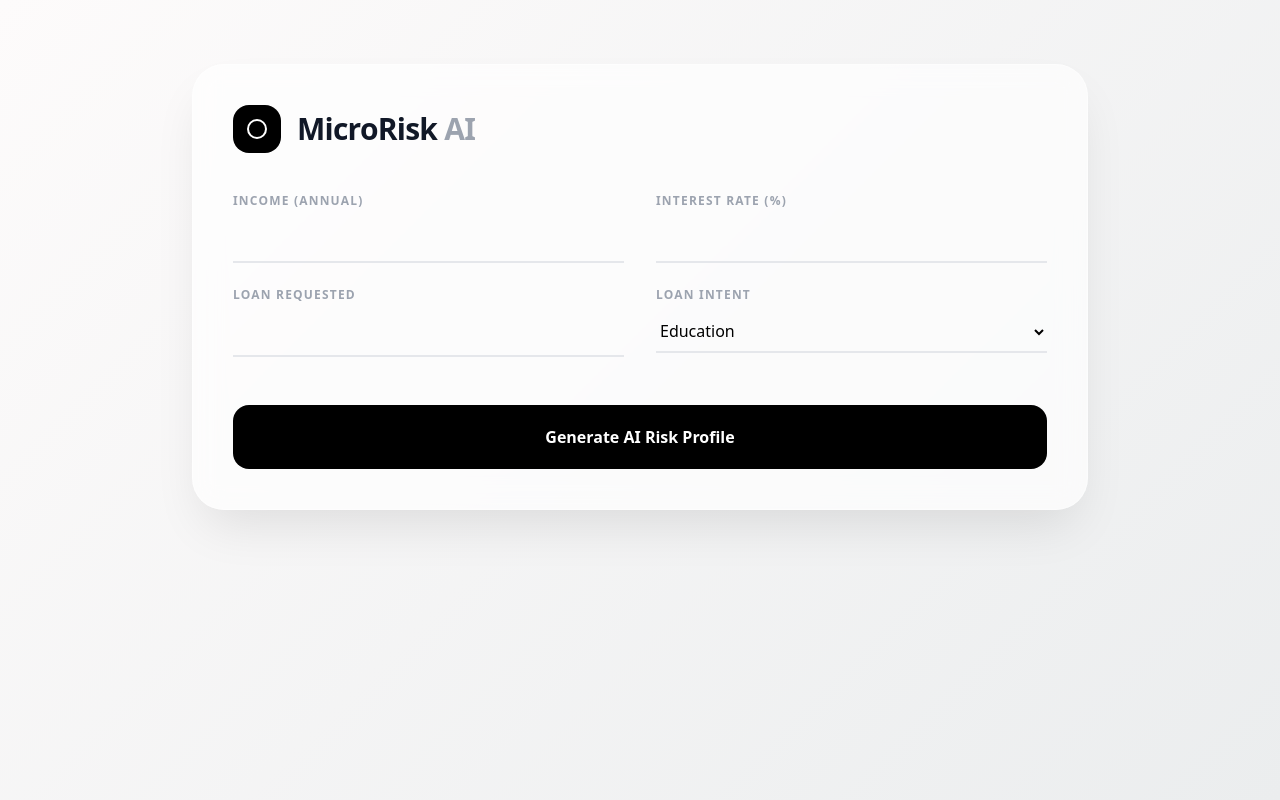
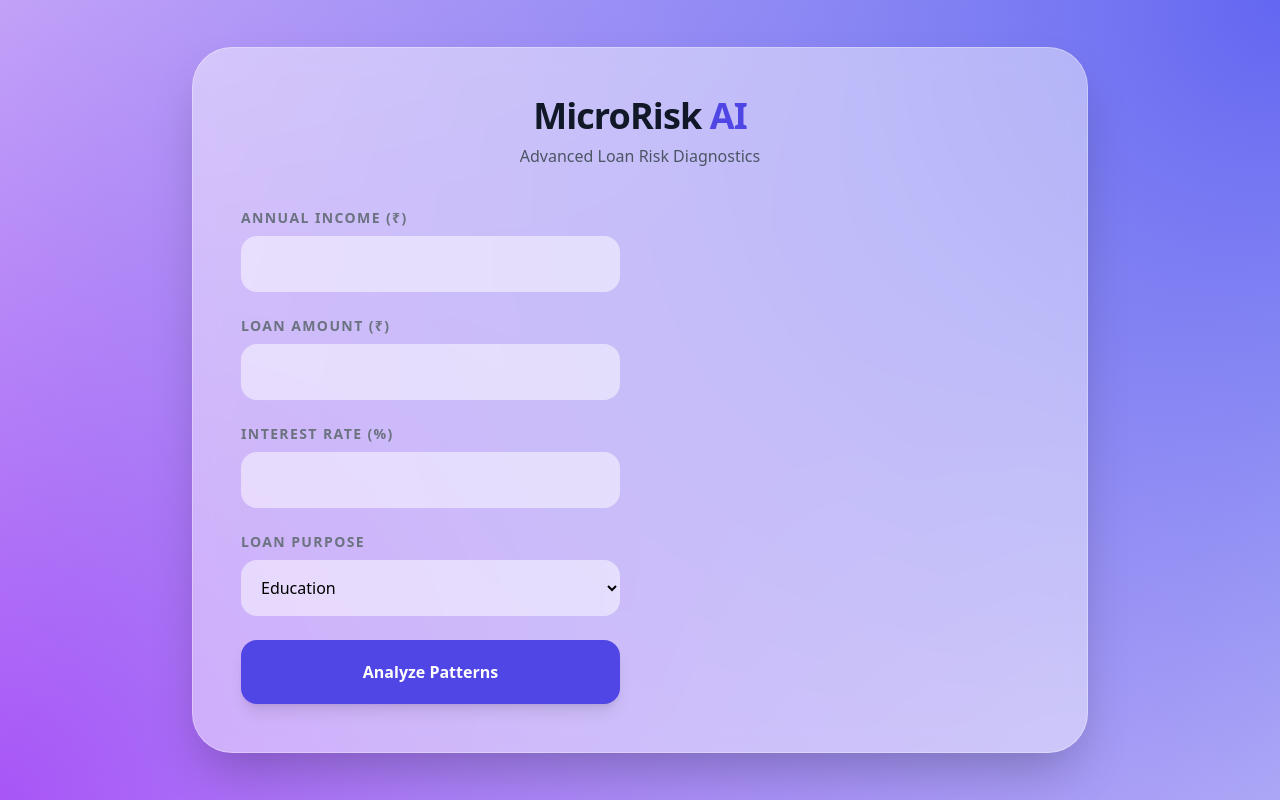
Before and after one commit to Aniketyadav29/CREDO-ONE, a plain HTML site: page index.html in a window 1280 px wide. Drawn offline with nearby package versions, Linux system fonts and the light colour scheme.

Commit message:
Update index.html

```diff
--- a/index.html
+++ b/index.html
@@ -3,99 +3,86 @@
 <head>
     <meta charset="UTF-8">
     <meta name="viewport" content="width=device-width, initial-scale=1.0">
-    <title>MicroRisk AI | Premium Lending Intelligence</title>
+    <title>MicroRisk AI | Financial Intelligence</title>
     <script src="https://cdn.tailwindcss.com"></script>
     <style>
-        .glass-panel {
-            background: rgba(255, 255, 255, 0.65);
-            backdrop-filter: blur(14px);
-            border: 1px solid rgba(255, 255, 255, 0.4);
-            box-shadow: 0 25px 50px -12px rgba(0, 0, 0, 0.1);
+        .glass {
+            background: rgba(255, 255, 255, 0.45);
+            backdrop-filter: blur(12px);
+            border: 1px solid rgba(255, 255, 255, 0.3);
         }
         body {
-            background: linear-gradient(135deg, #fdfbfb 0%, #ebedee 100%);
+            background: radial-gradient(circle at top right, #6366f1, transparent),
+                        radial-gradient(circle at bottom left, #a855f7, transparent),
+                        #f9fafb;
             min-height: 100vh;
         }
     </style>
 </head>
-<body class="p-6">
-    <div class="max-w-4xl mx-auto mt-10">
-        <div class="glass-panel rounded-[2rem] p-10">
-            <div class="flex items-center gap-4 mb-10">
-                <div class="h-12 w-12 bg-black rounded-2xl flex items-center justify-center">
-                    <div class="h-5 w-5 border-2 border-white rounded-full"></div>
-                </div>
-                <h1 class="text-3xl font-bold tracking-tight text-gray-900">MicroRisk <span class="text-gray-400">AI</span></h1>
+<body class="flex items-center justify-center p-6">
+    <div class="max-w-4xl w-full glass rounded-[2.5rem] p-8 md:p-12 shadow-2xl">
+        <div class="mb-10 text-center">
+            <h1 class="text-4xl font-extrabold text-gray-900 tracking-tight">MicroRisk <span class="text-indigo-600">AI</span></h1>
+            <p class="text-gray-600 mt-2 font-medium">Advanced Loan Risk Diagnostics</p>
         </div>
 
-            <form id="loanForm" class="grid grid-cols-1 md:grid-cols-2 gap-8">
-                <div class="space-y-6">
+        <div class="grid md:grid-cols-2 gap-10">
+            <form id="riskForm" class="space-y-6">
                 <div>
-                        <label class="block text-xs font-bold text-gray-400 uppercase tracking-widest mb-2">Income (Annual)</label>
-                        <input type="number" name="person_income" required class="w-full bg-transparent border-b-2 border-gray-200 focus:border-black transition-colors py-2 outline-none text-lg">
+                    <label class="block text-sm font-bold text-gray-500 uppercase tracking-widest mb-2">Annual Income (₹)</label>
+                    <input type="number" name="person_income" required class="w-full bg-white/50 border-none rounded-2xl px-4 py-4 focus:ring-2 focus:ring-indigo-500 outline-none transition-all">
                 </div>
                 <div>
-                        <label class="block text-xs font-bold text-gray-400 uppercase tracking-widest mb-2">Loan Requested</label>
-                        <input type="number" name="loan_amnt" required class="w-full bg-transparent border-b-2 border-gray-200 focus:border-black transition-colors py-2 outline-none text-lg">
-                    </div>
-                </div>
-
-                <div class="space-y-6">
-                    <div>
-                        <label class="block text-xs font-bold text-gray-400 uppercase tracking-widest mb-2">Interest Rate (%)</label>
-                        <input type="number" step="0.1" name="loan_int_rate" required class="w-full bg-transparent border-b-2 border-gray-200 focus:border-black transition-colors py-2 outline-none text-lg">
+                    <label class="block text-sm font-bold text-gray-500 uppercase tracking-widest mb-2">Loan Amount (₹)</label>
+                    <input type="number" name="loan_amnt" required class="w-full bg-white/50 border-none rounded-2xl px-4 py-4 focus:ring-2 focus:ring-indigo-500 outline-none transition-all">
                 </div>
                 <div>
-                        <label class="block text-xs font-bold text-gray-400 uppercase tracking-widest mb-2">Loan Intent</label>
-                        <select name="loan_intent" class="w-full bg-transparent border-b-2 border-gray-200 focus:border-black py-2 outline-none">
+                    <label class="block text-sm font-bold text-gray-500 uppercase tracking-widest mb-2">Interest Rate (%)</label>
+                    <input type="number" step="0.1" name="loan_int_rate" required class="w-full bg-white/50 border-none rounded-2xl px-4 py-4 focus:ring-2 focus:ring-indigo-500 outline-none transition-all">
+                </div>
+                <div>
+                    <label class="block text-sm font-bold text-gray-500 uppercase tracking-widest mb-2">Loan Purpose</label>
+                    <select name="loan_intent" class="w-full bg-white/50 border-none rounded-2xl px-4 py-4 outline-none">
                         <option value="EDUCATION">Education</option>
                         <option value="MEDICAL">Medical</option>
-                            <option value="VENTURE">Venture</option>
+                        <option value="VENTURE">Business Venture</option>
                     </select>
                 </div>
-                </div>
-
-                <input type="hidden" name="person_age" value="25">
-                <input type="hidden" name="person_emp_length" value="3">
-                <input type="hidden" name="loan_percent_income" value="0.1">
-                <input type="hidden" name="person_home_ownership" value="RENT">
-                <input type="hidden" name="repayment_history" value="good">
-                <input type="hidden" name="loan_purpose_category" value="productive_asset">
-
-                <button type="submit" class="md:col-span-2 bg-black text-white rounded-2xl py-5 font-bold hover:opacity-90 transition-opacity mt-4">
-                    Generate AI Risk Profile
+                <button type="submit" class="w-full bg-indigo-600 hover:bg-indigo-700 text-white font-bold py-5 rounded-2xl shadow-lg transition-transform active:scale-95">
+                    Analyze Patterns
                 </button>
             </form>
 
-            <div id="results" class="hidden mt-12 p-8 rounded-3xl bg-white border border-gray-100 shadow-sm">
-                <div class="flex justify-between items-center mb-6">
-                    <h2 id="riskStatus" class="text-2xl font-bold"></h2>
-                    <div id="riskIndicator" class="h-4 w-4 rounded-full"></div>
-                </div>
-                <p id="riskSummary" class="text-gray-600 leading-relaxed"></p>
+            <div id="resultArea" class="hidden flex flex-col justify-center text-center p-8 bg-white/60 rounded-[2rem] border border-white/50 shadow-inner">
+                <div id="riskIcon" class="text-6xl mb-4"></div>
+                <h3 id="riskLabel" class="text-3xl font-black mb-4"></h3>
+                <p id="riskSummary" class="text-gray-700 leading-relaxed"></p>
+                <div class="mt-6 p-4 bg-white/40 rounded-xl text-xs text-gray-500 text-left overflow-auto max-h-32 italic" id="riskDetail"></div>
             </div>
         </div>
     </div>
 
     <script>
-        const form = document.getElementById('loanForm');
-        form.onsubmit = async (e) => {
+        document.getElementById('riskForm').onsubmit = async (e) => {
             e.preventDefault();
-            const formData = Object.fromEntries(new FormData(form));
+            const formData = Object.fromEntries(new FormData(e.target));
+            const resultArea = document.getElementById('resultArea');
 
             const response = await fetch('/api/predict', {
                 method: 'POST',
                 headers: { 'Content-Type': 'application/json' },
                 body: JSON.stringify(formData)
             });
+            const data = await response.json();
 
-            const result = await response.json();
-            const resultsDiv = document.getElementById('results');
-            resultsDiv.classList.remove('hidden');
+            resultArea.classList.remove('hidden');
+            const isSafe = data.prediction === 0;
 
-            document.getElementById('riskStatus').innerText = result.prediction === 0 ? "Approved" : "High Risk Alert";
-            document.getElementById('riskIndicator').className = result.prediction === 0 ? "h-4 w-4 rounded-full bg-green-500" : "h-4 w-4 rounded-full bg-red-500";
-            document.getElementById('riskSummary').innerText = result.reason.summary;
+            document.getElementById('riskIcon').innerText = isSafe ? "🛡️" : "⚠️";
+            document.getElementById('riskLabel').innerText = isSafe ? "APPROVED" : "REJECTED";
+            document.getElementById('riskLabel').className = `text-3xl font-black mb-4 ${isSafe ? 'text-emerald-600' : 'text-rose-600'}`;
+            document.getElementById('riskSummary').innerText = data.reason.summary;
+            document.getElementById('riskDetail').innerText = data.reason.detailed_breakdown;
         };
     </script>
 </body>
```
Lines whose indentation alone changed are shown as unchanged.
